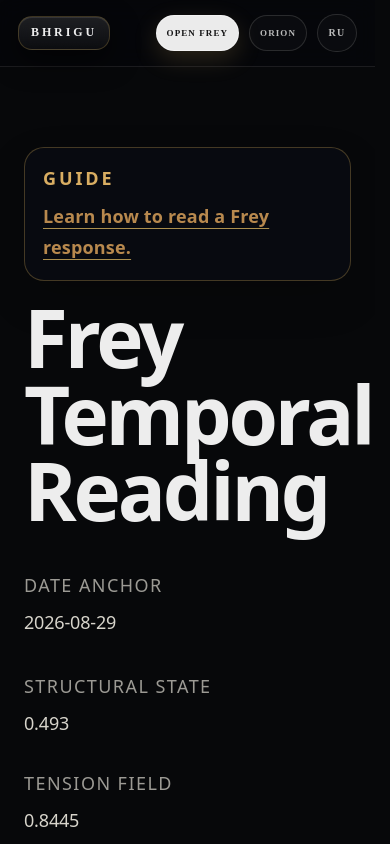
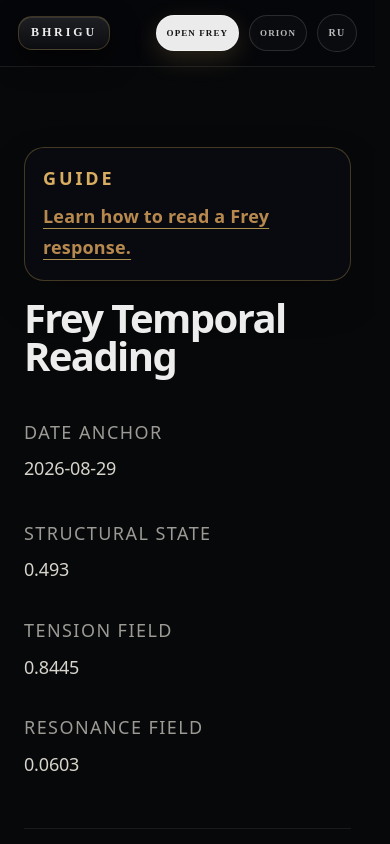
Before and after one commit to AiBhrigu/bhrigu-portal, a Next.js app: page /reading in a window 390 px wide. Shown: the top 844 px of the page. Built offline with nearby package versions, Linux system fonts and the light colour scheme.

Commit message:
Repair Reading mobile heading overflow

```diff
--- a/pages/reading.js
+++ b/pages/reading.js
@@ -503,7 +503,7 @@ export default function Reading({ temporal, locale = "en" }) {
           </a>
         </section>
 
-      <h1 style={{ fontSize: 80, lineHeight: 0.96, margin: 0, fontWeight: 700, letterSpacing: "-0.04em" }}>
+      <h1 style={{ fontSize: "clamp(40px, 10vw, 80px)", lineHeight: 0.96, margin: 0, fontWeight: 700, letterSpacing: "-0.04em", maxWidth: "100%", overflowWrap: "anywhere" }}>
         {ru ? "Темпоральное чтение Frey" : "Frey Temporal Reading"}
       </h1>
 
```
